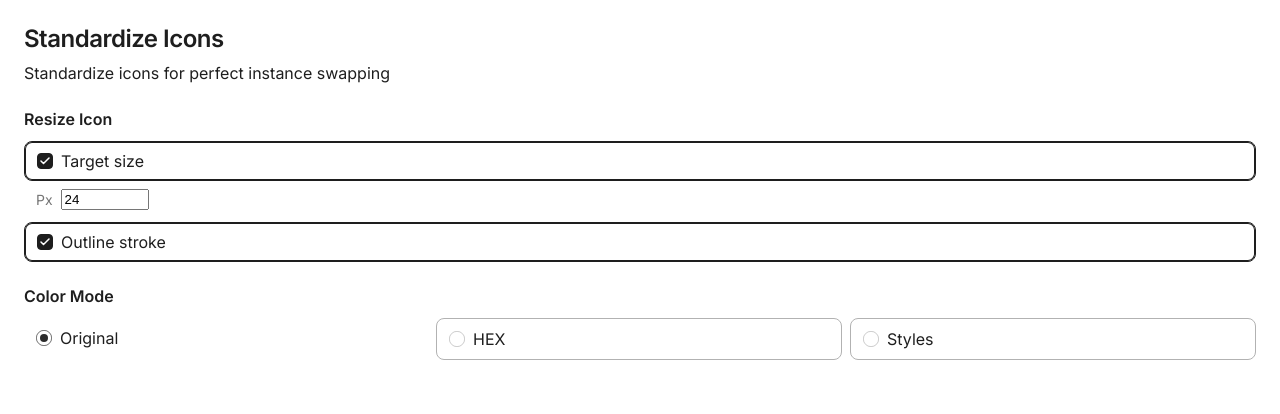
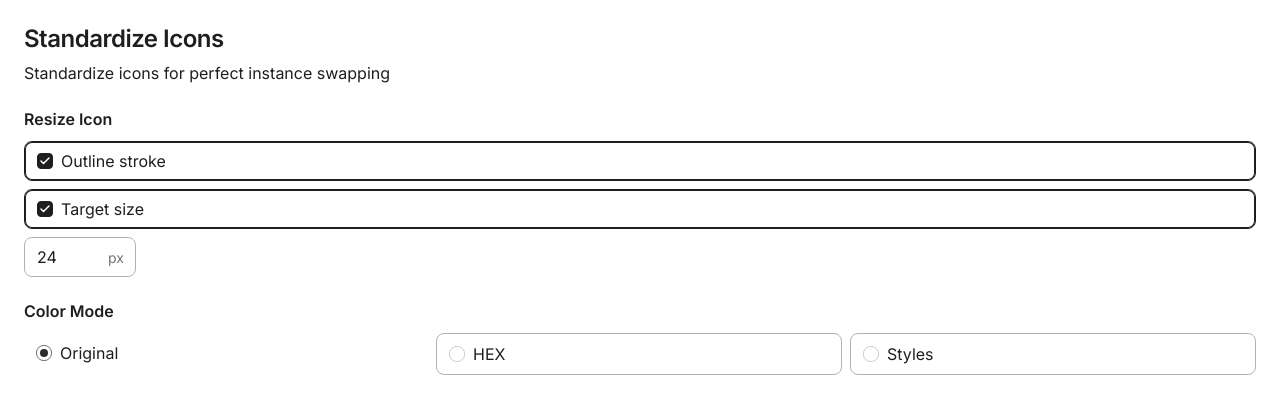
Before and after one commit to mattholihan/simplify-icons-plugin, a website: page ui.html in a window 1280 px wide. Both pictures are taken after a click on the label "Target size". Drawn offline with Linux system fonts and the light colour scheme.

Commit message:
05/02/26 16:00 Minor styling changes

```diff
--- a/ui.html
+++ b/ui.html
@@ -129,8 +129,9 @@
             font-weight: 400;
         }
 
-        /* Input Fields (Hex/Search) */
-        input[type="text"] {
+        /* Input Fields (Hex/Search/Number) */
+        input[type="text"],
+        input[type="number"] {
             width: 100%;
             height: 40px;
             padding: 0 12px;
@@ -144,11 +145,13 @@
             color: var(--color-text);
         }
 
-        input[type="text"]:hover {
+        input[type="text"]:hover,
+        input[type="number"]:hover {
             border-color: var(--color-text);
         }
 
-        input[type="text"]:focus {
+        input[type="text"]:focus,
+        input[type="number"]:focus {
             border-color: var(--color-brand);
             border-width: 2px;
             padding-left: 11px;
@@ -350,22 +353,26 @@
         <div>
             <span class="label">Resize Icon</span>
             <div style="display: flex; flex-direction: column; gap: 8px;">
+
+                <label class="toggle-tile">
+                    <input type="checkbox" id="outline-checkbox" checked>
+                    <span style="font-size: 16px;">Outline stroke</span>
+                </label>
+
                 <label class="toggle-tile">
                     <input type="checkbox" id="size-checkbox">
                     <span style="font-size: 16px;">Target size</span>
                 </label>
 
-                <div id="dimensions-input-container" style="display: none; padding-left: 12px; margin-bottom: 4px;">
-                    <div style="display: flex; align-items: center; gap: 8px;">
-                        <span style="color: var(--color-text-secondary); font-size: 14px;">Px</span>
-                        <input type="number" id="size-input" value="24" style="width: 80px;" min="1">
+                <div id="dimensions-input-container" style="display: none;">
+                    <div style="position: relative; width: 112px;">
+                        <input type="number" id="size-input" value="24" style="width: 100%; padding-right: 32px;"
+                            min="1">
+                        <span
+                            style="position: absolute; right: 12px; top: 50%; transform: translateY(-50%); color: var(--color-text-secondary); font-size: 14px; pointer-events: none;">px</span>
                     </div>
                 </div>
 
-                <label class="toggle-tile">
-                    <input type="checkbox" id="outline-checkbox" checked>
-                    <span style="font-size: 16px;">Outline stroke</span>
-                </label>
             </div>
         </div>
 
```
